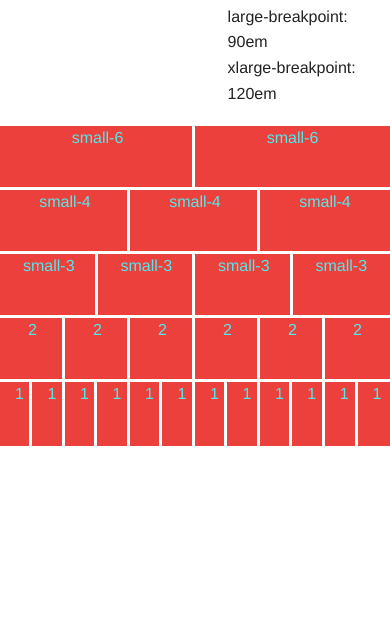
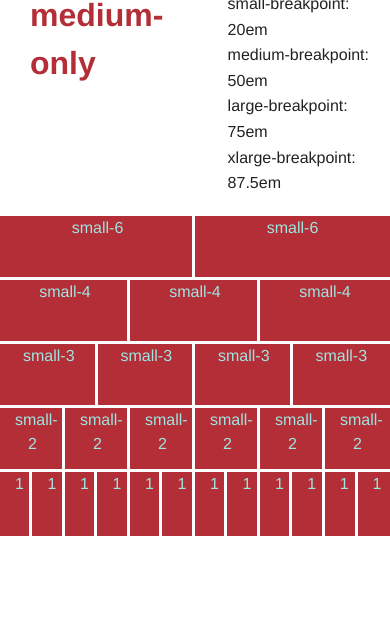
Before and after one commit to mvoronin/foundation-points, a website: page index.html in a window 390 px wide. Shown: the part 205-844 px from the top of the page. Drawn offline with Linux system fonts and the light colour scheme; files whose address does not match are found by name.

Commit message:
New breakpoints

```diff
--- a/static/scss/_settings.scss
+++ b/static/scss/_settings.scss
@@ -151,10 +151,10 @@ $include-html-global-classes: $include-html-classes;
 // d. Media Query Ranges
 // - - - - - - - - - - - - - - - - - - - - - - - - -
 
-// $small-breakpoint:  em-calc(640);
-// $medium-breakpoint: em-calc(1024);
-// $large-breakpoint:  em-calc(1440);
-// $xlarge-breakpoint: em-calc(1920);
+$small-breakpoint:  em-calc(320);
+$medium-breakpoint: em-calc(800);
+$large-breakpoint:  em-calc(1200);
+$xlarge-breakpoint: em-calc(1400);
 
 // $small-range:   (0, $small-breakpoint);
 // $medium-range:  ($small-breakpoint  + em-calc(1), $medium-breakpoint);
--- a/static/scss/app.scss
+++ b/static/scss/app.scss
@@ -1,5 +1,6 @@
-// @import "settings";
+@import "settings";
 @import "foundation";
+
 
 $color-small: #EB403B;
 $color-medium: #B32E37;
```
Also changed, not shown: static/css/app.css, 1 other file.
